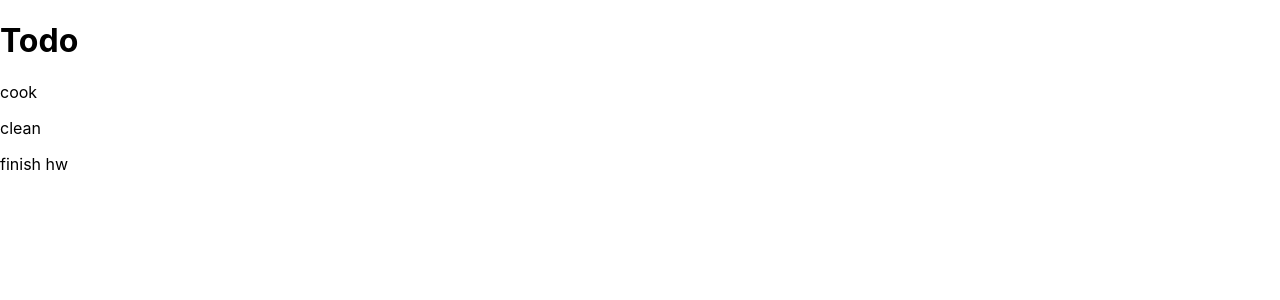
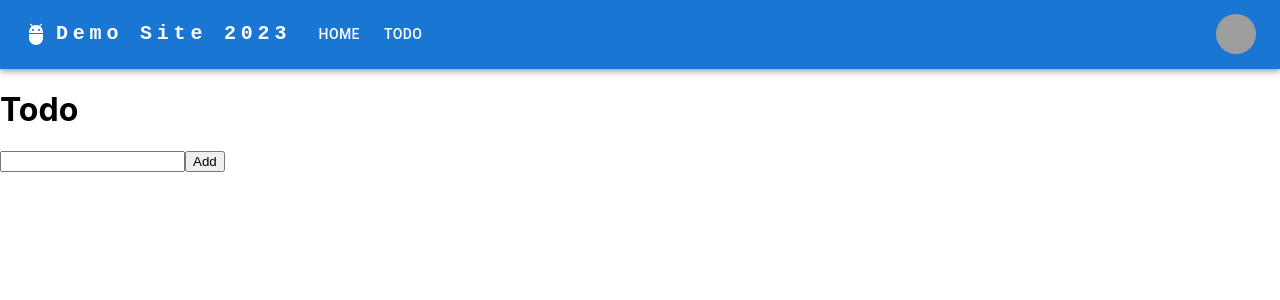
Before and after one commit to abensing2/mcon-353-demo-site, a React (Create React App) app: page /#/todo in a window 1280 px wide. Shown: the top 300 px of the page. Built offline with nearby package versions, Linux system fonts and the light colour scheme; grey boxes are pictures that could not be loaded.

Commit message:
installed npm router, changed app.jsx, and added a header with routes to home and todo.

```diff
--- a/package.json
+++ b/package.json
@@ -12,6 +12,7 @@
     "@testing-library/user-event": "^13.5.0",
     "react": "^18.2.0",
     "react-dom": "^18.2.0",
+    "react-router-dom": "^6.8.1",
     "react-scripts": "5.0.1",
     "web-vitals": "^2.1.4"
   },
--- a/src/App.js
+++ b/src/App.jsx
@@ -13,10 +13,22 @@
 import './App.css';
 import {Home} from "./components/home/home";
 import {Todo} from "./components/todo/todo";
+import {HashRouter, Routes, Route} from "react-router-dom";
+import {Header} from "./components/header/header";
+function App() {
+return (
+    <HashRouter>
+    <Header/>
+    <Routes>
+        {/*localhost:3000/#*/}
+        <Route path="/" element= {<Home/>}/>
+        {/*localhost:3000/#/todo*/}
+        <Route path="/todo" element= {<Todo/>}/>
+    </Routes>
 
-function App() {
-//return <Home />
-return <Todo />
+    </HashRouter>
+)
+
 }
 
 export default App;
--- /dev/null
+++ b/src/components/header/header.jsx
@@ -0,0 +1,170 @@
+import * as React from 'react';
+import AppBar from '@mui/material/AppBar';
+import Box from '@mui/material/Box';
+import Toolbar from '@mui/material/Toolbar';
+import IconButton from '@mui/material/IconButton';
+import Typography from '@mui/material/Typography';
+import Menu from '@mui/material/Menu';
+import MenuIcon from '@mui/icons-material/Menu';
+import Container from '@mui/material/Container';
+import Avatar from '@mui/material/Avatar';
+import Button from '@mui/material/Button';
+import Tooltip from '@mui/material/Tooltip';
+import MenuItem from '@mui/material/MenuItem';
+import AdbIcon from '@mui/icons-material/Adb';
+import { useNavigate } from 'react-router-dom';
+import { Pages } from '@mui/icons-material';
+
+const pages = [
+    {name:"Home", path: "/"},
+    {name:"Todo", path: "/todo"}
+];
+const settings = ['Profile', 'Account', 'Dashboard', 'Demo Site 2023ut'];
+
+export function Header () {
+    const navigate = useNavigate();
+    const [anchorElNav, setAnchorElNav] = React.useState(null);
+    const [anchorElUser, setAnchorElUser] = React.useState(null);
+
+  const handleOpenNavMenu = (event) => {
+    setAnchorElNav(event.currentTarget);
+  };
+  const handleOpenUserMenu = (event) => {
+    setAnchorElUser(event.currentTarget);
+  };
+
+  const handleCloseNavMenu = (page) => {
+    setAnchorElNav(null);
+    if (page) {
+        navigate(page.path);
+    }
+  };
+
+  const handleCloseUserMenu = () => {
+    setAnchorElUser(null);
+  };
+
+  return (
+    <AppBar position="static">
+      <Container maxWidth="xl">
+        <Toolbar disableGutters>
+          <AdbIcon sx={{ display: { xs: 'none', md: 'flex' }, mr: 1 }} />
+          <Typography
+            variant="h6"
+            noWrap
+            component="a"
+            href="/"
+            sx={{
+              mr: 2,
+              display: { xs: 'none', md: 'flex' },
+              fontFamily: 'monospace',
+              fontWeight: 700,
+              letterSpacing: '.3rem',
+              color: 'inherit',
+              textDecoration: 'none',
+            }}
+          >
+            Demo Site 2023
+          </Typography>
+
+          <Box sx={{ flexGrow: 1, display: { xs: 'flex', md: 'none' } }}>
+            <IconButton
+              size="large"
+              aria-label="account of current user"
+              aria-controls="menu-appbar"
+              aria-haspopup="true"
+              onClick={handleOpenNavMenu}
+              color="inherit"
+            >
+              <MenuIcon />
+            </IconButton>
+            <Menu
+              id="menu-appbar"
+              anchorEl={anchorElNav}
+              anchorOrigin={{
+                vertical: 'bottom',
+                horizontal: 'left',
+              }}
+              keepMounted
+              transformOrigin={{
+                vertical: 'top',
+                horizontal: 'left',
+              }}
+              open={Boolean(anchorElNav)}
+              onClose={handleCloseNavMenu}
+              sx={{
+                display: { xs: 'block', md: 'none' },
+              }}
+            >
+              {pages.map((page) => (
+                <MenuItem key={page.name} onClick={()=> handleCloseNavMenu(page)}>
+                  <Typography textAlign="center">{page.name}</Typography>
+                </MenuItem>
+              ))}
+            </Menu>
+          </Box>
+          <AdbIcon sx={{ display: { xs: 'flex', md: 'none' }, mr: 1 }} />
+          <Typography
+            variant="h5"
+            noWrap
+            component="a"
+            href=""
+            sx={{
+              mr: 2,
+              display: { xs: 'flex', md: 'none' },
+              flexGrow: 1,
+              fontFamily: 'monospace',
+              fontWeight: 700,
+              letterSpacing: '.3rem',
+              color: 'inherit',
+              textDecoration: 'none',
+            }}
+          >
+            Demo Site 2023
+          </Typography>
+          <Box sx={{ flexGrow: 1, display: { xs: 'none', md: 'flex' } }}>
+            {pages.map((page) => (
+              <Button
+                key={page.name}
+                onClick={()=>handleCloseNavMenu(page)}
+                sx={{ my: 2, color: 'white', display: 'block' }}
+              >
+                {page.name}
+              </Button>
+            ))}
+          </Box>
+
+          <Box sx={{ flexGrow: 0 }}>
+            <Tooltip title="Open settings">
+              <IconButton onClick={handleOpenUserMenu} sx={{ p: 0 }}>
+                <Avatar alt="Remy Sharp" src="/static/images/avatar/2.jpg" />
+              </IconButton>
+            </Tooltip>
+            <Menu
+              sx={{ mt: '45px' }}
+              id="menu-appbar"
+              anchorEl={anchorElUser}
+              anchorOrigin={{
+                vertical: 'top',
+                horizontal: 'right',
+              }}
+              keepMounted
+              transformOrigin={{
+                vertical: 'top',
+                horizontal: 'right',
+              }}
+              open={Boolean(anchorElUser)}
+              onClose={handleCloseUserMenu}
+            >
+              {settings.map((setting) => (
+                <MenuItem key={setting} onClick={handleCloseUserMenu}>
+                  <Typography textAlign="center">{setting}</Typography>
+                </MenuItem>
+              ))}
+            </Menu>
+          </Box>
+        </Toolbar>
+      </Container>
+    </AppBar>
+  );
+}
--- a/src/components/todo/todo.jsx
+++ b/src/components/todo/todo.jsx
@@ -1,11 +1,29 @@
-import React from 'react';
+import React, {useState} from 'react';
+
+
 export const Todo = () =>{
+    const[input, setInput] = useState("");
+    const [todos, setToDos]= useState([]);
+    const onInput= (event) =>{
+        setInput(event.target.value);
+    };
+    const addTodo= () => {
+        setToDos([...todos, input]);
+
+    }
     return (
         <>
         <h1>Todo</h1>
-        <p>cook</p>
-        <p>clean</p>
-        <p>finish hw</p>
+        <input onInput={onInput}/>
+        <button onClick = {addTodo}>Add</button>
+        {
+            todos.map((todo) => (
+
+            <p>
+                <input type="checkbox"/>
+                {todo}</p>
+            ))
+        }
         </>
     )
 }
```
Also changed, not shown: 1 other file (tests, documents, lock files or other folders).
